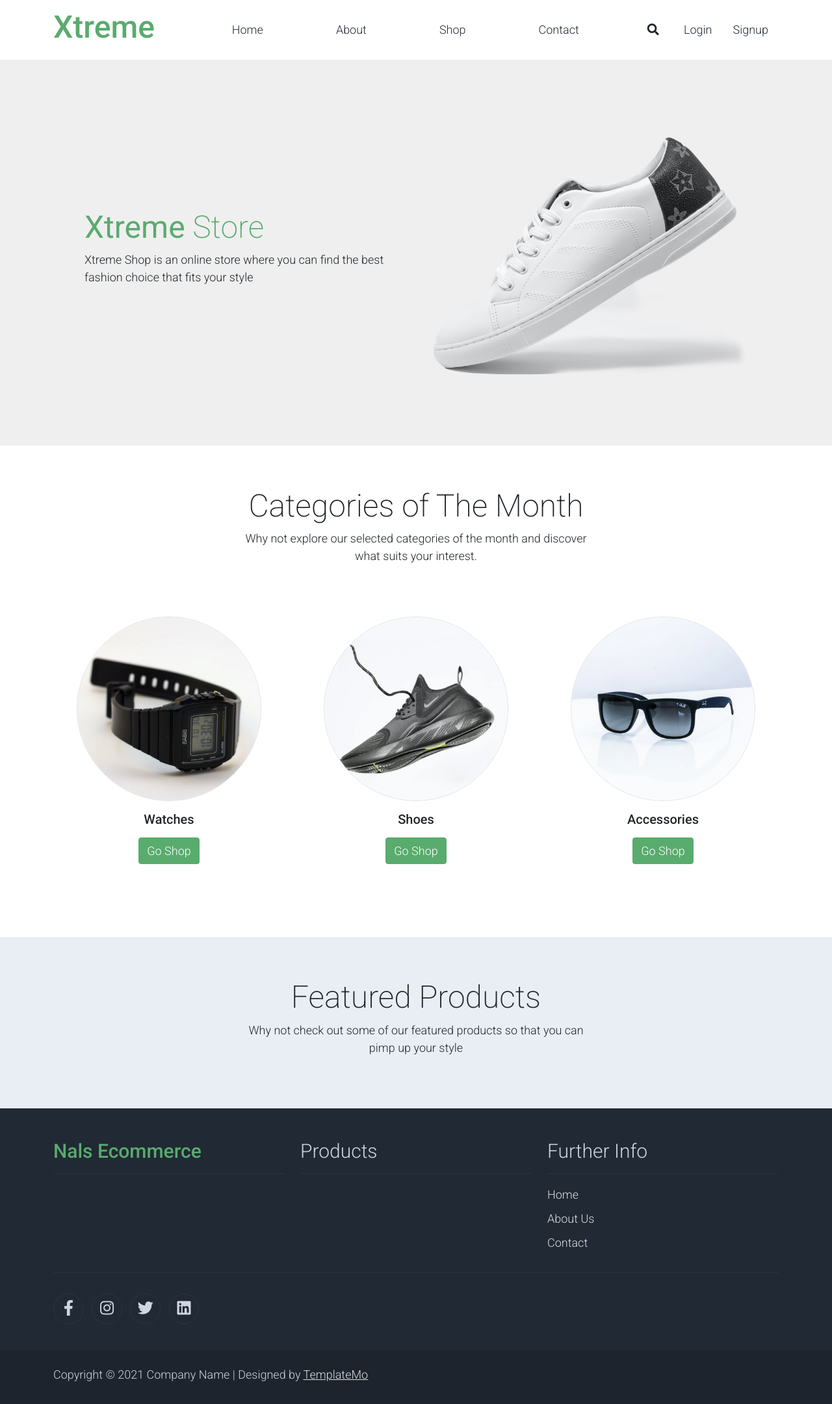
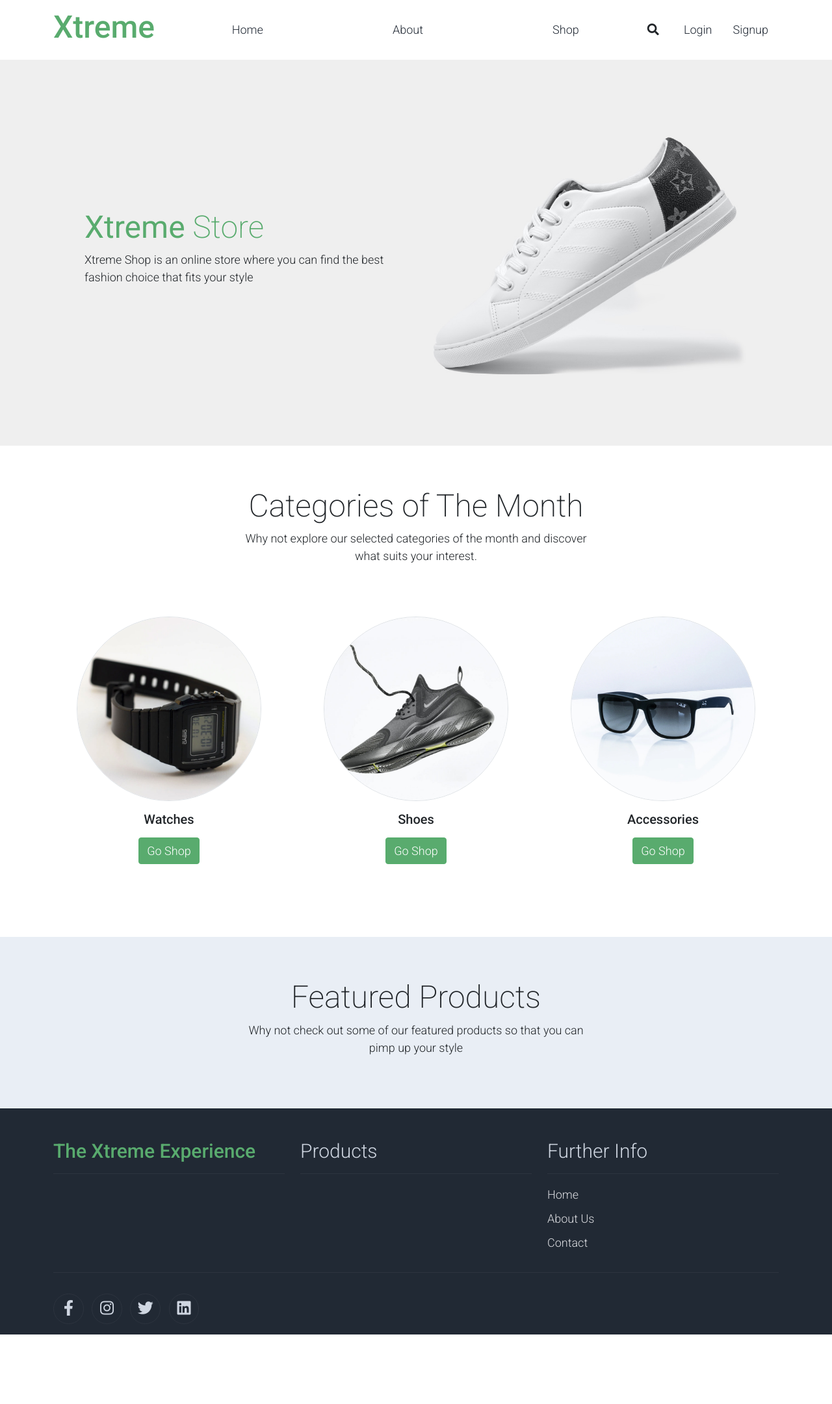
Before and after one commit to nahloo-obi/Xtreme-online-store, a Django app: page / in a window 1280 px wide. Shown: the whole page at 65% size. After the commit the page ends 2054 px from the top, so only its background shows below. Run offline with Django 4.2, Linux system fonts and the light colour scheme; data comes from the database, SQL or seed files in the repository; parts of the project's set-up code (start-up, migrations or seed data) failed here and were passed over; some libraries are stand-ins or nearby versions.

Commit message:
updated templates

```diff
--- a/core/urls.py
+++ b/core/urls.py
@@ -5,6 +5,8 @@
 urlpatterns = [
     path('', views.index, name="index"),
     path('shop-page', views.shopPage, name='shop-page'),
+    path('about-page', views.aboutPage, name='about-page'),
+
     path('gender-filter-page/<str:gender>', views.genderFilterPage, name='gender-filter-page'),
 
     path('product-page/<str:pk>', views.ProductDetailView.as_view(), name='product-page'),
--- a/core/views.py
+++ b/core/views.py
@@ -76,6 +76,10 @@
     }
 
     return render(request, 'shop.html', context)
+
+def aboutPage(request):
+
+    return render(request, 'shop.html')
 
 
 def genderFilterPage(request, gender):
--- a/templates/pages/footer.html
+++ b/templates/pages/footer.html
@@ -4,7 +4,7 @@
         <div class="row">
 
             <div class="col-md-4 pt-5">
-                <h2 class="h2 text-success border-bottom pb-3 border-light logo">Nals Ecommerce</h2>
+                <h2 class="h2 text-success border-bottom pb-3 border-light logo">The Xtreme Experience</h2>
 
             </div>
 
@@ -48,18 +48,5 @@
         </div>
     </div>
 
-    <div class="w-100 bg-black py-3">
-        <div class="container">
-            <div class="row pt-2">
-                <div class="col-12">
-                    <p class="text-left text-light">
-                        Copyright &copy; 2021 Company Name
-                        | Designed by <a rel="sponsored" href="https://templatemo.com" target="_blank">TemplateMo</a>
-                    </p>
-                </div>
-            </div>
-        </div>
-    </div>
-
 </footer>
 <!-- End Footer -->
--- a/templates/pages/navbar.html
+++ b/templates/pages/navbar.html
@@ -19,13 +19,10 @@
                         <a class="nav-link" href="/">Home</a>
                     </li>
                     <li class="nav-item">
-                        <a class="nav-link" href="about.html">About</a>
+                        <a class="nav-link" href="/about-page">About</a>
                     </li>
                     <li class="nav-item">
                         <a class="nav-link" href="/shop-page">Shop</a>
-                    </li>
-                    <li class="nav-item">
-                        <a class="nav-link" href="contact.html">Contact</a>
                     </li>
                 </ul>
             </div>
```
Also changed, not shown: templates/about.html (+15 -25 lines).
